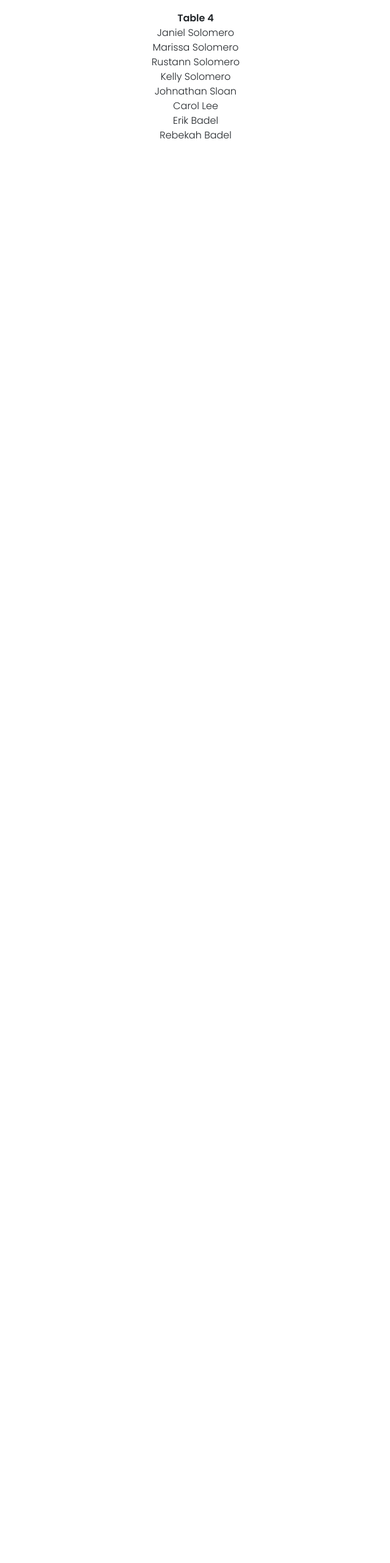
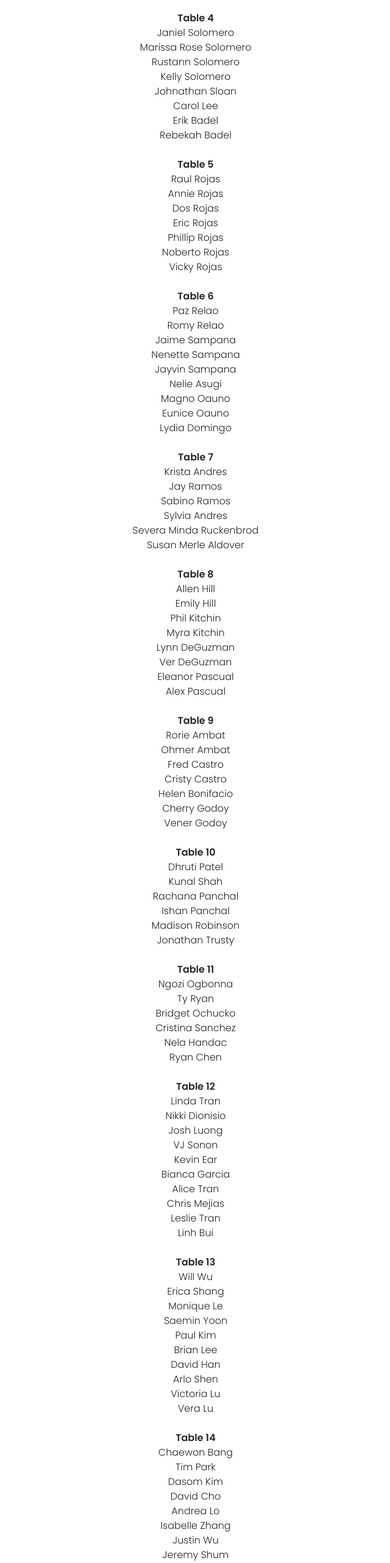
Before and after one commit to ssolomero/solo-no-more, an Angular app: page /seating-chart in a window 1280 px wide. Shown: the part 900-3463 px from the top of the page at 61% size, without its empty margins (319-959 px from the left). Before the commit the page ends 1158 px from the top, so only its background shows below. Built offline with nearby package versions, Linux system fonts and the light colour scheme; a web font is replaced by a local one.

Commit message:
content updates

```diff
--- a/src/app/activities/activities.component.html
+++ b/src/app/activities/activities.component.html
@@ -35,11 +35,11 @@
       <div id="collapseTwo" class="accordion-collapse collapse" aria-labelledby="headingTwo" data-bs-parent="#accordion">
         <div class="accordion-body">
           <div class="mb-2">
-            take a polaroid and leave a note!
-            <br>
-            <br>
-            you can find the guestbook at the welcome table.
+            <strong>
+              take a polaroid, tape it to a page, and leave a note
+            </strong>
           </div>
+          <div class="description mt-3">you can find the guestbook at the welcome table</div>
         </div>
       </div>
     </div>
@@ -63,7 +63,7 @@
             <strong>cibc family, cibc youths, ga tech, uga, emory, ga state, atx</strong>
           </div>
           <div class="description my-3">
-            *our photographer will take the photos, we don't need your photos. unless taken on android.
+            *our photographer will take the photos, so we don't need yours. unless, taken on android.
           </div>
         </div>
       </div>
@@ -100,6 +100,9 @@
       <div id="collapseFive" class="accordion-collapse collapse" aria-labelledby="headingFive" data-bs-parent="#accordion">
         <div class="accordion-body">
           <div class="mb-2">pin money on the bride & groom and take turns dancing with them</div>
+          <div>
+            <img src="../../assets/money_dance.jpeg" alt="" class="b-w-photo" style="width: 100%; max-width: 500px;">
+          </div>
         </div>
       </div>
     </div>
--- a/src/app/find-your-table/seating-chart.json
+++ b/src/app/find-your-table/seating-chart.json
@@ -43,7 +43,7 @@
       "number": 4,
       "names": [
         "Janiel Solomero",
-        "Marissa Solomero",
+        "Marissa Rose Solomero",
         "Rustann Solomero",
         "Kelly Solomero",
         "Johnathan Sloan",
@@ -51,6 +51,170 @@
         "Erik Badel",
         "Rebekah Badel"
       ]
+    },
+    {
+      "number": 5,
+      "names": [
+        "Raul Rojas",
+        "Annie Rojas",
+        "Dos Rojas",
+        "Eric Rojas",
+        "Phillip Rojas",
+        "Noberto Rojas",
+        "Vicky Rojas"
+      ]
+    },
+    {
+      "number": 6,
+      "names": [
+        "Paz Relao",
+        "Romy Relao",
+        "Jaime Sampana",
+        "Nenette Sampana",
+        "Jayvin Sampana",
+        "Nelie Asugi",
+        "Magno Oauno",
+        "Eunice Oauno",
+        "Lydia Domingo"
+      ]
+    },
+    {
+      "number": 7,
+      "names": [
+        "Krista Andres",
+        "Jay Ramos",
+        "Sabino Ramos",
+        "Sylvia Andres",
+        "Severa Minda Ruckenbrod",
+        "Susan Merle Aldover"
+      ]
+    },
+    {
+      "number": 8,
+      "names": [
+        "Allen Hill",
+        "Emily Hill",
+        "Phil Kitchin",
+        "Myra Kitchin",
+        "Lynn DeGuzman",
+        "Ver DeGuzman",
+        "Eleanor Pascual",
+        "Alex Pascual"
+      ]
+    },
+    {
+      "number": 9,
+      "names": [
+        "Rorie Ambat",
+        "Ohmer Ambat",
+        "Fred Castro",
+        "Cristy Castro",
+        "Helen Bonifacio",
+        "Cherry Godoy",
+        "Vener Godoy"
+      ]
+    },
+    {
+      "number": 10,
+      "names": [
+        "Dhruti Patel",
+        "Kunal Shah",
+        "Rachana Panchal",
+        "Ishan Panchal",
+        "Madison Robinson",
+        "Jonathan Trusty"
+      ]
+    },
+    {
+      "number": 11,
+      "names": [
+        "Ngozi Ogbonna",
+        "Ty Ryan",
+        "Bridget Ochucko",
+        "Cristina Sanchez",
+        "Nela Handac",
+        "Ryan Chen"
+      ]
+    },
+    {
+      "number": 12,
+      "names": [
+        "Linda Tran",
+        "Nikki Dionisio",
+        "Josh Luong",
+        "VJ Sonon",
+        "Kevin Ear",
+        "Bianca Garcia",
+        "Alice Tran",
+        "Chris Mejias",
+        "Leslie Tran",
+        "Linh Bui"
+      ]
+    },
+    {
+      "number": 13,
+      "names": [
+        "Will Wu",
+        "Erica Shang",
+        "Monique Le",
+        "Saemin Yoon",
+        "Paul Kim",
+        "Brian Lee",
+        "David Han",
+        "Arlo Shen",
+        "Victoria Lu",
+        "Vera Lu"
+      ]
+    },
+    {
+      "number": 14,
+      "names": [
+        "Chaewon Bang",
+        "Tim Park",
+        "Dasom Kim",
+        "David Cho",
+        "Andrea Lo",
+        "Isabelle Zhang",
+        "Justin Wu",
+        "Jeremy Shum",
+        "Angela Wang",
+        "Timothy Lai"
+      ]
+    },
+    {
+      "number": 15,
+      "names": [
+        "Abby Vander Laan",
+        "Ale Escobar",
+        "Chloe Easter",
+        "Allison Buckles",
+        "Alyssa Bergman",
+        "Micah Bergman",
+        "Kailey Johnson",
+        "Tyler Magpuri"
+      ]
+    },
+    {
+      "number": 16,
+      "names": [
+        "Kristen Ma",
+        "Rui Leng",
+        "Evangeline Lim",
+        "Herleen Kaur",
+        "Tina Ngo",
+        "Vishaal Yalamanchali"
+      ]
+    },
+    {
+      "number": 17,
+      "names": [
+        "Joseph Beatty",
+        "Issac Avalia",
+        "Cannieca Touch",
+        "Kento Londot",
+        "Rachel Chan",
+        "Akshay Mathur"
+      ]
     }
   ]
 }
```
Also changed, not shown: src/assets/money_dance.jpeg (added).
